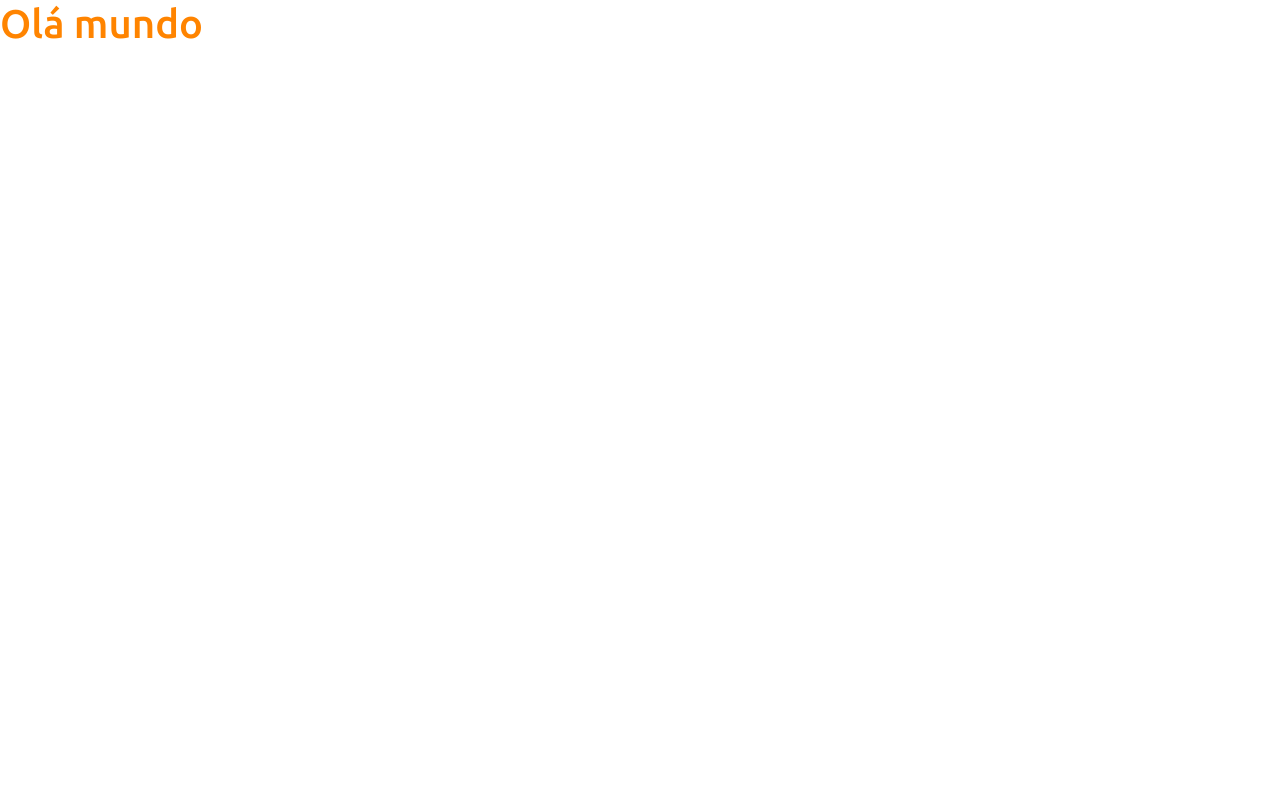
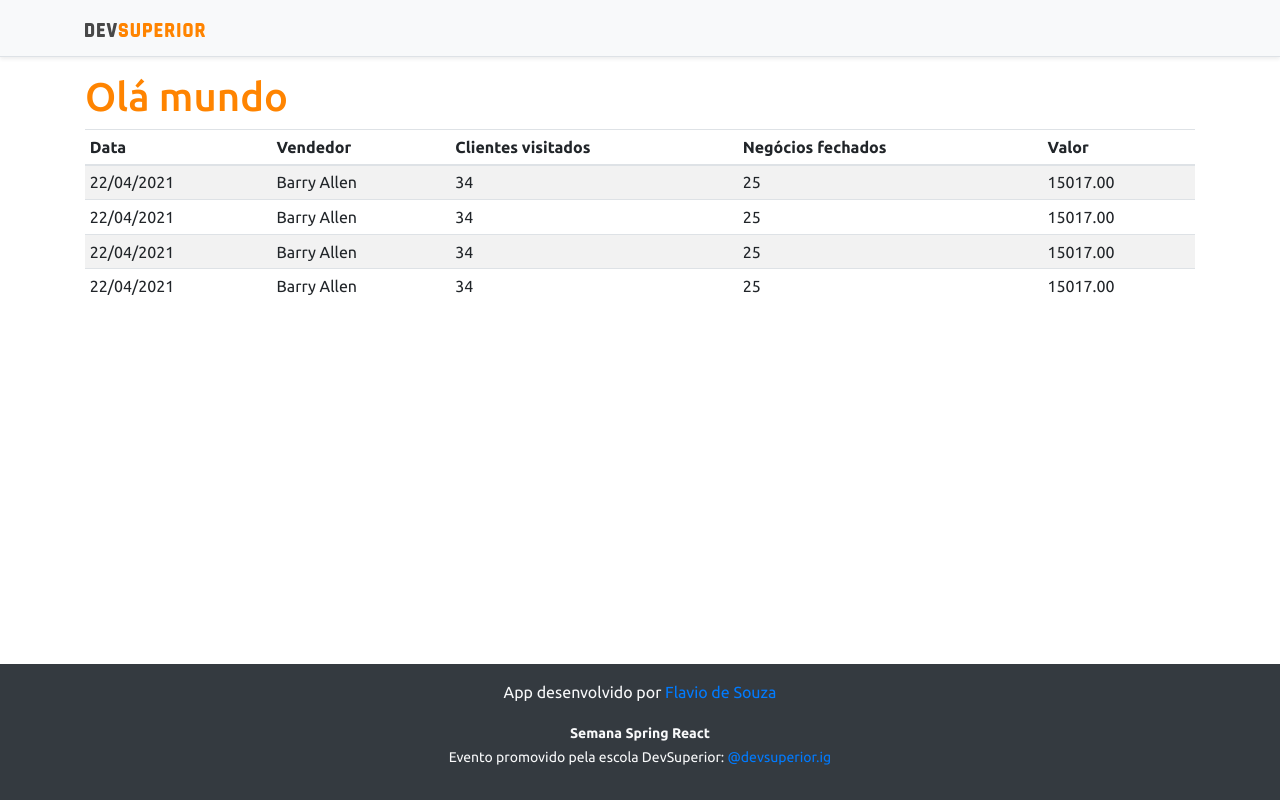
Before and after one commit to 31soulsurfe12/projeto-sds3, a React (Create React App) app in the folder frontend/: page / in a window 1280 px wide. Built offline with nearby package versions, Linux system fonts and the light colour scheme.

Commit message:
Basic static components

```diff
--- a/frontend/src/App.tsx
+++ b/frontend/src/App.tsx
@@ -1,10 +1,17 @@
-
+import DataTable from "components/DataTable";
+import Footer from "components/Footer";
+import NavBar from "components/NavBar";
 
 function App() {
   return (
-    <div >
+    <>
+    <NavBar />
+    <div  className="container">
       <h1 className="text-primary">Olá mundo</h1>
+      <DataTable/>
     </div>
+    <Footer/>
+    </>
   );
 }
 
--- /dev/null
+++ b/frontend/src/components/DataTable/index.tsx
@@ -0,0 +1,49 @@
+function DataTable() {
+    return (
+        <div className="table-responsive">
+            <table className="table table-striped table-sm">
+                <thead>
+                    <tr>
+                        <th>Data</th>
+                        <th>Vendedor</th>
+                        <th>Clientes visitados</th>
+                        <th>Negócios fechados</th>
+                        <th>Valor</th>
+                    </tr>
+                </thead>
+                <tbody>
+                    <tr>
+                        <td>22/04/2021</td>
+                        <td>Barry Allen</td>
+                        <td>34</td>
+                        <td>25</td>
+                        <td>15017.00</td>
+                    </tr>
+                    <tr>
+                        <td>22/04/2021</td>
+                        <td>Barry Allen</td>
+                        <td>34</td>
+                        <td>25</td>
+                        <td>15017.00</td>
+                    </tr>
+                    <tr>
+                        <td>22/04/2021</td>
+                        <td>Barry Allen</td>
+                        <td>34</td>
+                        <td>25</td>
+                        <td>15017.00</td>
+                    </tr>
+                    <tr>
+                        <td>22/04/2021</td>
+                        <td>Barry Allen</td>
+                        <td>34</td>
+                        <td>25</td>
+                        <td>15017.00</td>
+                    </tr>
+                </tbody>
+            </table>
+        </div>
+    );
+}
+
+export default DataTable;
--- /dev/null
+++ b/frontend/src/components/Footer/index.tsx
@@ -0,0 +1,13 @@
+function Footer() {
+    return (
+        <footer className="footer mt-auto py-3 bg-dark">
+            <div className="container">
+                <p className="text-light">App desenvolvido por <a href="https://github.com/soulsurfe" target="_blank" rel="noreferrer">Flavio de Souza</a></p>
+                <p className="text-light"><small><strong>Semana Spring React</strong><br />
+      Evento promovido pela escola DevSuperior: <a href="https://instagram.com/devsuperior.ig" target="_blank" rel="noreferrer">@devsuperior.ig</a></small></p>
+            </div>
+        </footer>
+    );
+}
+
+export default Footer;
--- /dev/null
+++ b/frontend/src/components/NavBar/index.tsx
@@ -0,0 +1,15 @@
+import ImgDsDark from 'assets/img/ds_dark.svg'
+
+function NavBar() {
+    return (
+        <div className="d-flex flex-column flex-md-row align-items-center p-3 px-md-4 mb-3 bg-light border-bottom shadow-sm">
+            <div className="container">
+                <nav className="my-2 my-md-0 mr-md-3">
+                    <img src={ImgDsDark} alt="DevSuperior" width="120" />
+                </nav>
+            </div>
+        </div>
+    );
+}
+
+export default NavBar;
```
Also changed, not shown: frontend/src/assets/img/ds_dark.svg (added).
